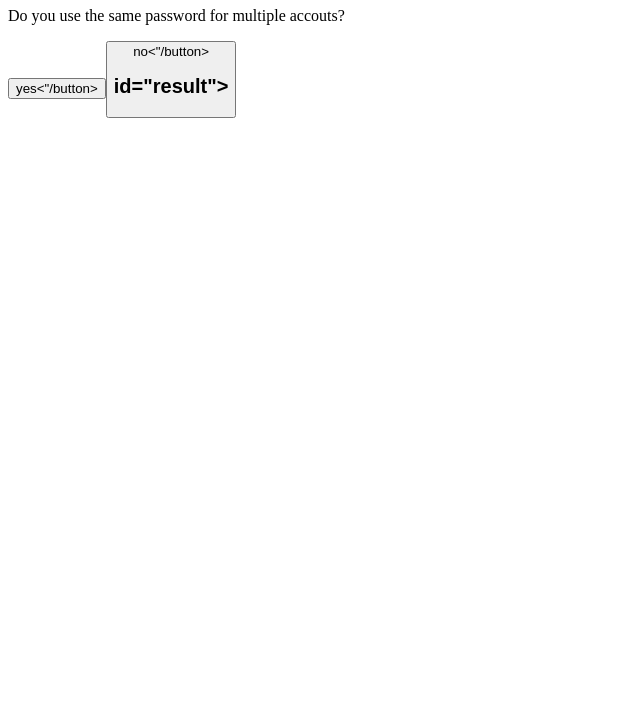
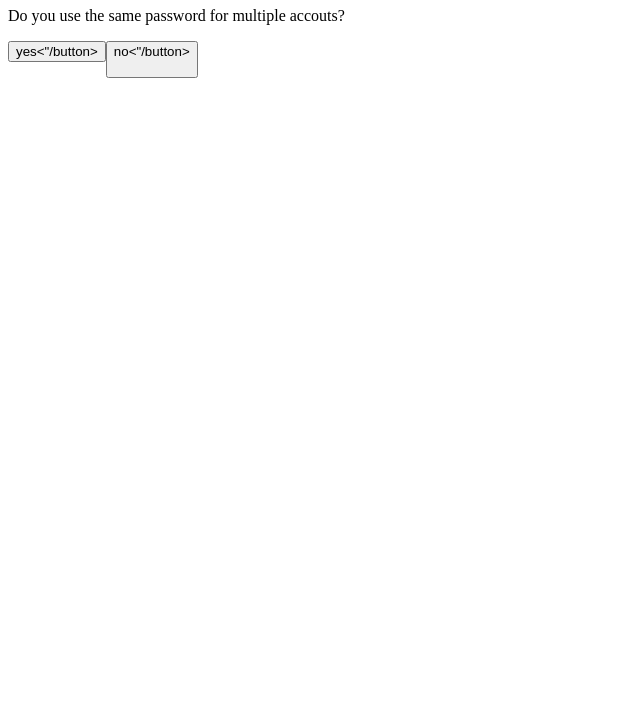
Before and after one commit to amanislshahry00-oss/Digital-Footuprint-lap, a plain HTML site: page index.html in a window 1280 px wide. Shown: the part 73-800 px from the top of the page, without its empty margins (0-640 px from the left). Drawn offline with Linux system fonts and the light colour scheme.

Commit message:
Update index.html

```diff
--- a/index.html
+++ b/index.html
@@ -8,7 +8,7 @@
   <p>Do you use the same password for multiple accouts?</p>
   <button onelick="aswerQuestion('yes')">yes<"/button>
  <button onelick="aswerQuestion('no')">no<"/button>
-   <h2>id="result"></h2>
+   <h2 id="result"></h2>
    <script>
      let riskscore=0;
 
```
